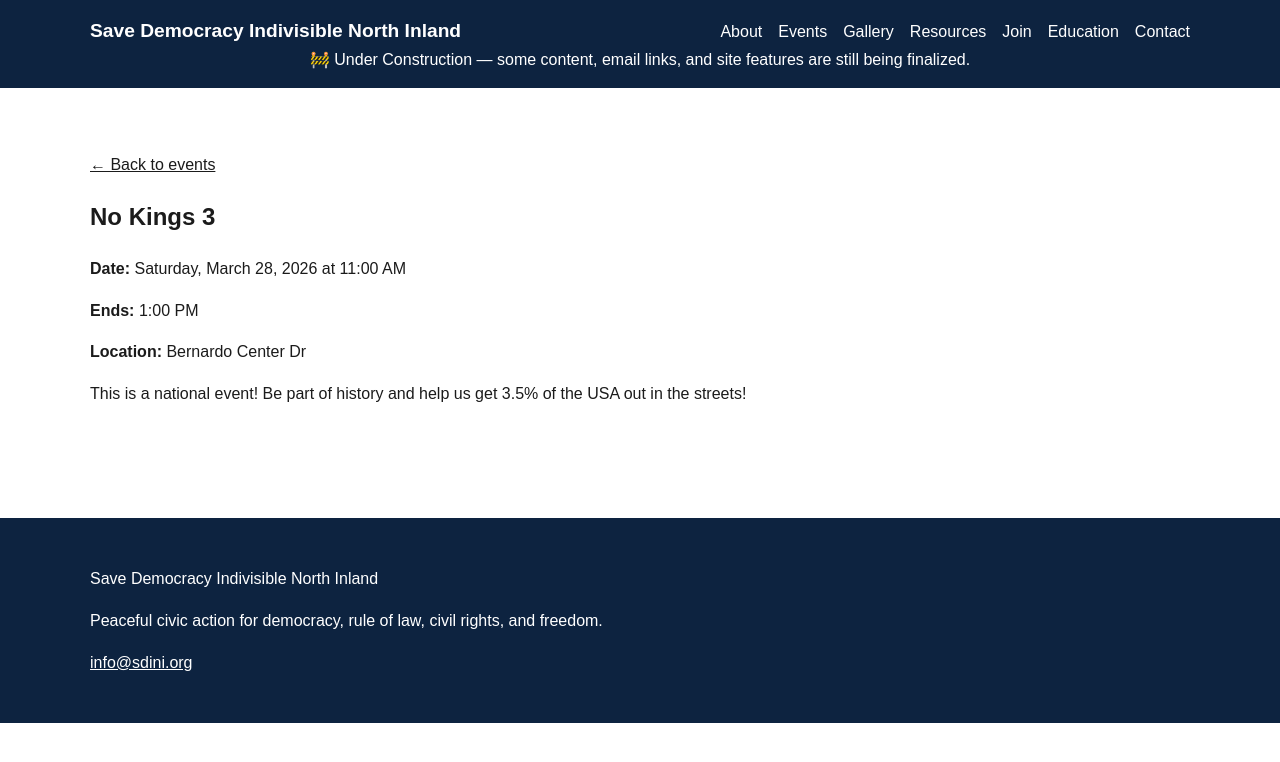
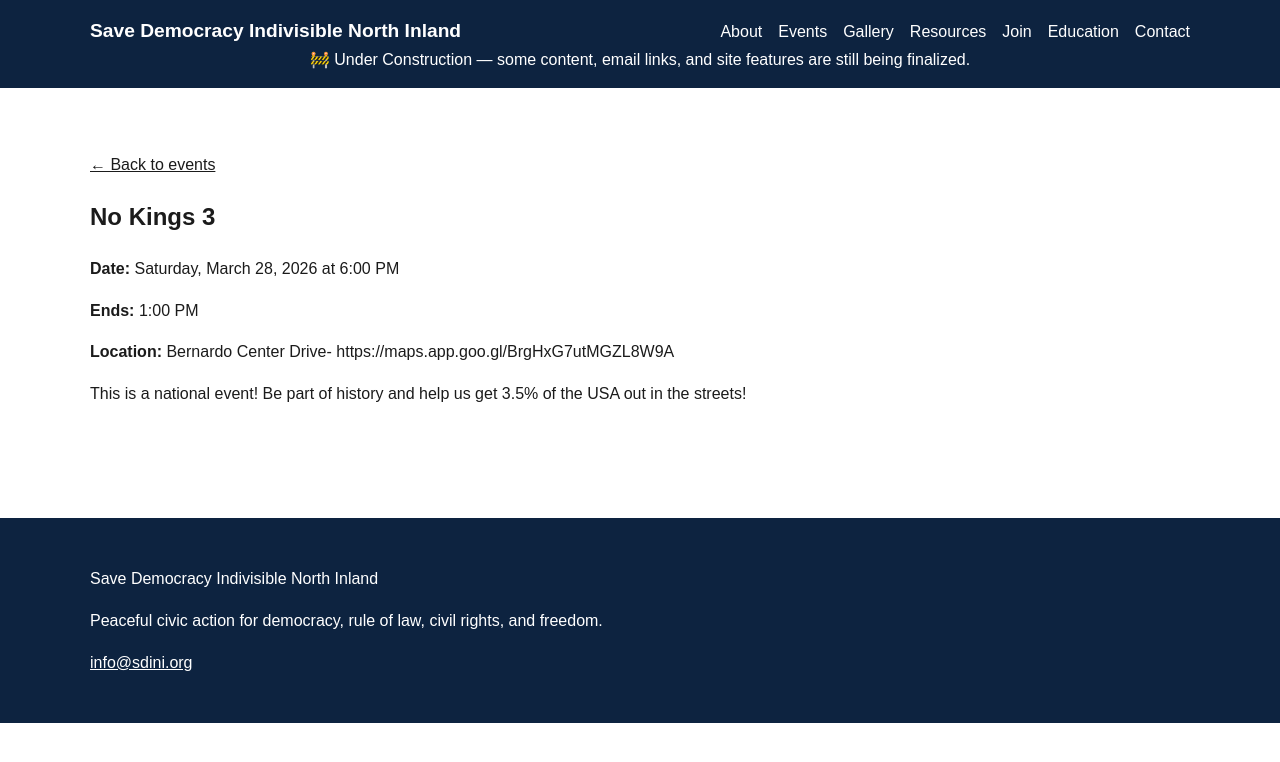
Before and after one commit to SDI-NI/sdini-web, a Jekyll site: the page built from _events/2026-03-29-no-kings-3.md, in a window 1280 px wide. Shown: the top 762 px of the page. Built offline with Jekyll 4.4.1, drawn with Linux system fonts in a browser that asks for light colours; a script that is not in the unit is left out.

Commit message:
Update Events “2026-03-29-no-kings-3”

```diff
--- a/_events/2026-03-29-no-kings-3.md
+++ b/_events/2026-03-29-no-kings-3.md
@@ -1,8 +1,8 @@
 ---
 title: No Kings 3
-date: 2026-03-28T04:00:00.000-07:00
+date: 2026-03-28T11:00:00.000-07:00
 end_time: 1:00 PM
-location: Bernardo Center Dr
+location: Bernardo Center Drive- https://maps.app.goo.gl/BrgHxG7utMGZL8W9A
 featured: true
 ---
 This is a national event! Be part of history and help us get 3.5% of the USA out in the streets!
```
